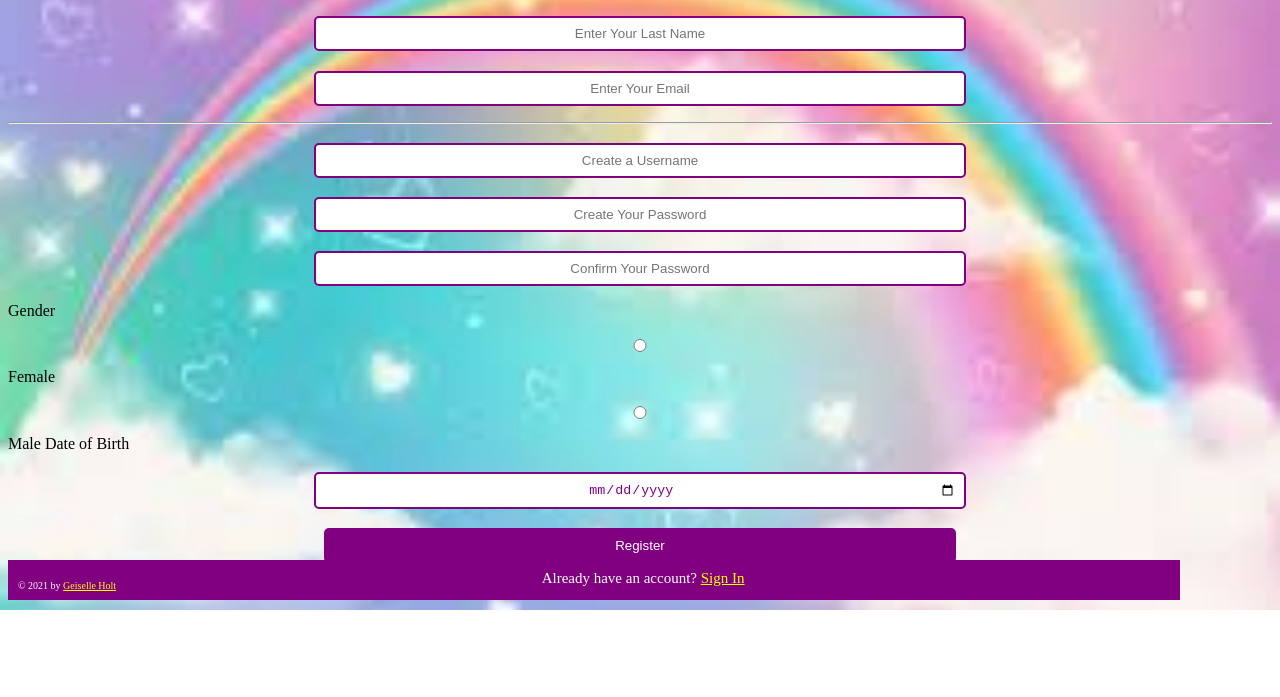
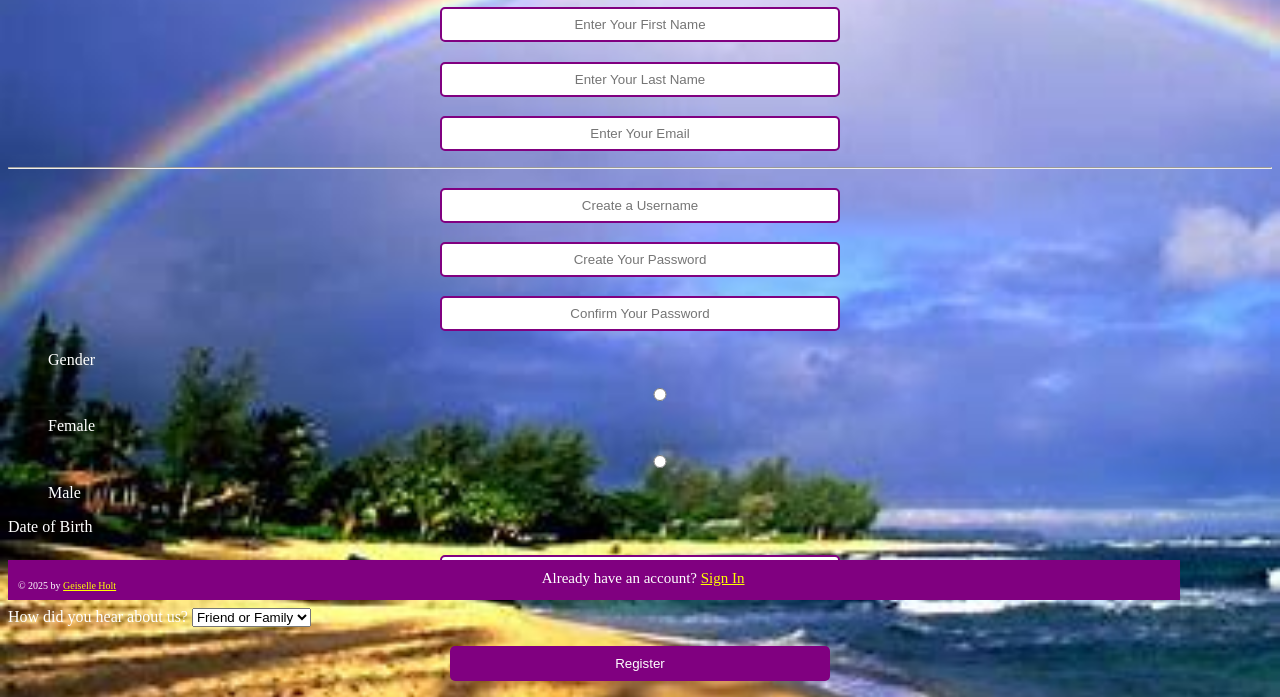
Before and after one commit to geiselleholt/CSSPractice, a plain HTML site: page pages/register.html in a window 1280 px wide. Shown: the part 190-887 px from the top of the page. Before the commit the page ends 800 px from the top, so only its background shows below. Drawn offline with Linux system fonts and the light colour scheme.

Commit message:
added a pull down, changed some css

```diff
--- a/pages/register.html
+++ b/pages/register.html
@@ -8,12 +8,11 @@
   </head>
   <body>
     <nav>
-      <img src="../images/joinUs.png" alt="pikachu" height="50" />
+      <img src="https://media2.giphy.com/media/v1.Y2lkPTc5MGI3NjExYWJyam9nNGl3aWt5eDJraWVlM2Y2MGxncHI0cGVpYmM4djlzZngzNSZlcD12MV9pbnRlcm5hbF9naWZfYnlfaWQmY3Q9Zw/XU2CBWgts1dCuUDcIG/giphy.gif" alt="pikachu" height="50" />
     </nav>
     <h1 id="titleBanner">Registration Page</h1>
 
-    <form id="form">
-      <label for="firstName">
+    <label>
       <input
         type="text"
         placeholder="Enter Your First Name"
@@ -23,7 +22,7 @@
       />
     </label>
 
-      <label for="lastName">
+    <label>
       <input
         placeholder="Enter Your Last Name"
         name="lastName"
@@ -31,7 +30,7 @@
         required
       />
     </label>
-      <label for="Email">
+    <label>
       <input
         type="email"
         placeholder="Enter Your Email"
@@ -42,7 +41,7 @@
     </label>
     <hr />
 
-      <label for="Username">
+    <label>
       <input
         type="username"
         placeholder="Create a Username"
@@ -52,7 +51,7 @@
       />
     </label>
 
-      <label for="password">
+    <label>
       <input
         type="password"
         placeholder="Create Your Password"
@@ -62,7 +61,7 @@
       />
     </label>
 
-      <label for="password">
+    <label>
       <input
         type="password"
         placeholder="Confirm Your Password"
@@ -72,32 +71,50 @@
       />
     </label>
 
-      <label for="gender">
-        Gender
+    <label>
+      <ul>
+      <li>Gender
       <label>
         <input type="radio" name="gender" id="female" />
         Female
+      </li>
       </label>
+
+      <li>
       <input type="radio" name="gender" id="male" />
       Male
+    </li>
+    </ul>
     </label>
     <label>
       Date of Birth
       <input type="date" name="dob" id="dob" />
     </label>
-      <label for="register">
+    <label>
+      How
+      did
+      you
+      hear
+      about
+      us?
+      <select id="referal">
+        <option value="friendFamily">Friend or Family</option>
+        <option value="google">Google</option>
+        <option value="facebook">Facebook</option>
+        <option value="other">Other</option>
+      </select>
+    <label>
       <input type="submit" name="register" id="register" value="Register" />
     </label>
 
     <footer>
       <p id="copyRight">
-          &copy; 2021 by
+        &copy; 2025 by
         <a href="https://www.linkedin.com/in/geiselle-holt/">Geiselle Holt</a>
       </p>
       <p id="footerMessage">
         Already have an account? <a href="./index.html">Sign In</a>
       </p>
     </footer>
-    </form>
   </body>
 </html>
--- a/styles/index.css
+++ b/styles/index.css
@@ -8,13 +8,13 @@ nav {
 }
 
 #titleBanner {
+
   font-family: "Emilys Candy", serif;
   font-weight: bolder;
   text-align: center;
-  margin: auto;
   font-size: 3rem;
   background: linear-gradient(
-    to left,
+    to right,
     #ef5350,
     #f48fb1,
     #7e57c2,
@@ -34,11 +34,12 @@ li a img:hover {
 }
 
 body {
-  background-image: url("../images/rainbow.png");
+  background-image: url("../images/rainbow3.png");
   background-position: center;
   background-size: cover;
   background-repeat: no-repeat;
   font-family: "Emilys Candy", serif;
+  color: white;
 }
 
 .emilys-candy-regular {
@@ -59,7 +60,7 @@ input {
   margin: auto;
   margin-bottom: 1rem;
   margin-top: 1.2rem;
-  width: 50%;
+  width: 30%;
   border: 2px solid purple;
   border-radius: 5px;
   padding: 0.5rem;
@@ -95,7 +96,7 @@ footer {
   /* background-color: radial-gradient(pink, purple); */
   background-color: purple;
   color: white;
-text-align: center;
+  text-align: center;
   padding: 10px;
   position: fixed;
   bottom: 10px;
@@ -125,5 +126,11 @@ a:hover {
 }
 
 a {
-  color: yellow ;
+  color: yellow;
 }
+
+ul li {
+  display: inline;
+  justify-content:center;
+
+}
```
Also changed, not shown: pages/index.html (+4 -4 lines), images/rainbow.png (deleted), images/rainbow3.png (added). Lines whose indentation alone changed are shown as unchanged.
